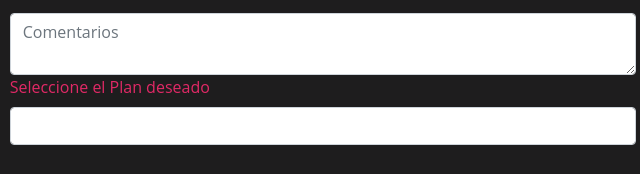
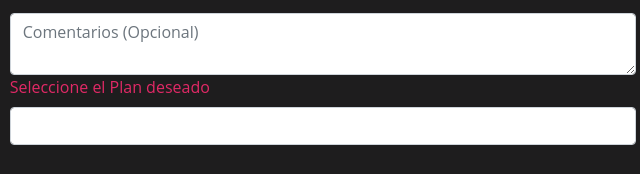
Before and after one commit to xanderflores/CilsaFullStack, a plain HTML site: page index.html in a window 1280 px wide. Shown: the part 325-499 px from the top of the page, 317-957 px from the left. Drawn offline with nearby package versions, Linux system fonts and the light colour scheme.

```diff
--- a/index.html
+++ b/index.html
@@ -41,7 +41,7 @@
                     <input type="email" class="form-control" id="email" placeholder="Enter email" name="email">
                 </div>
                 <div class="form-floating">
-                    <textarea class="form-control" id="comment" name="text" placeholder="Comentarios"></textarea>
+                    <textarea class="form-control" id="comment" name="" placeholder="Comentarios (Opcional)"></textarea>
                 </div>
                 <label for="browser" class="form-label">Seleccione el Plan deseado</label>
                 <input class="form-control" type="text" list="browsers" name="Plan Deseado" id="browser">
```
